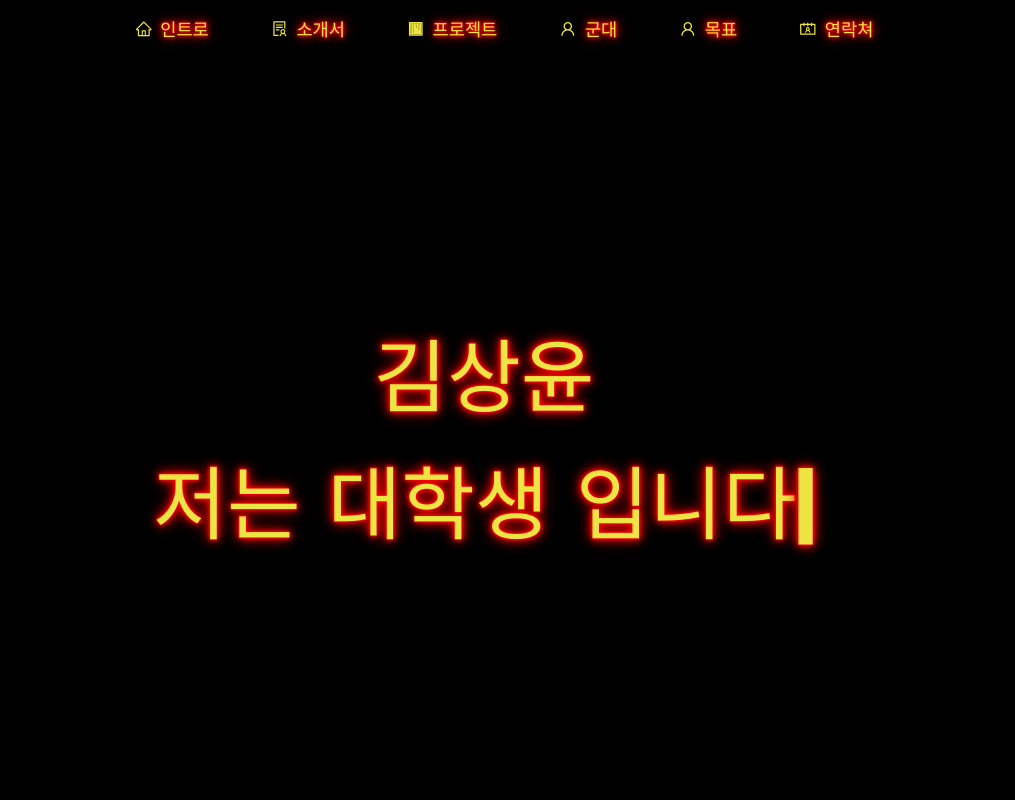
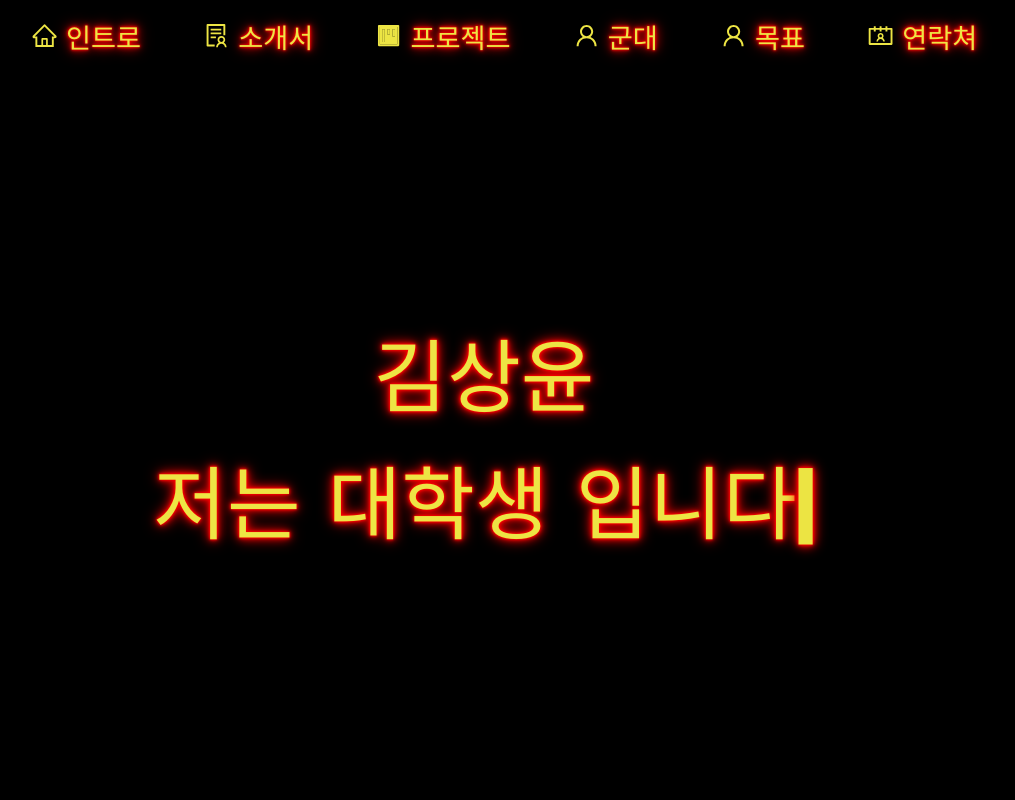
Before and after one commit to SPC-Toad/Terminal-Portfolio, a React (Create React App) app: page /korean in a window 1280 px wide. Shown: the top 800 px of the page, without its empty margins (156-1171 px from the left). Built offline with nearby package versions, Linux system fonts and the light colour scheme.

Commit message:
navbar font size fix

```diff
--- a/src/components/Navbar/Navbar.css
+++ b/src/components/Navbar/Navbar.css
@@ -22,7 +22,7 @@
     flex-wrap: wrap;
     align-items: center;
     gap: .5rem;
-    font-size: 110%;
+    font-size: 1.7rem;
     color: #ede544;
     text-shadow:
     0 0 15px rgb(255, 0, 0),
```
